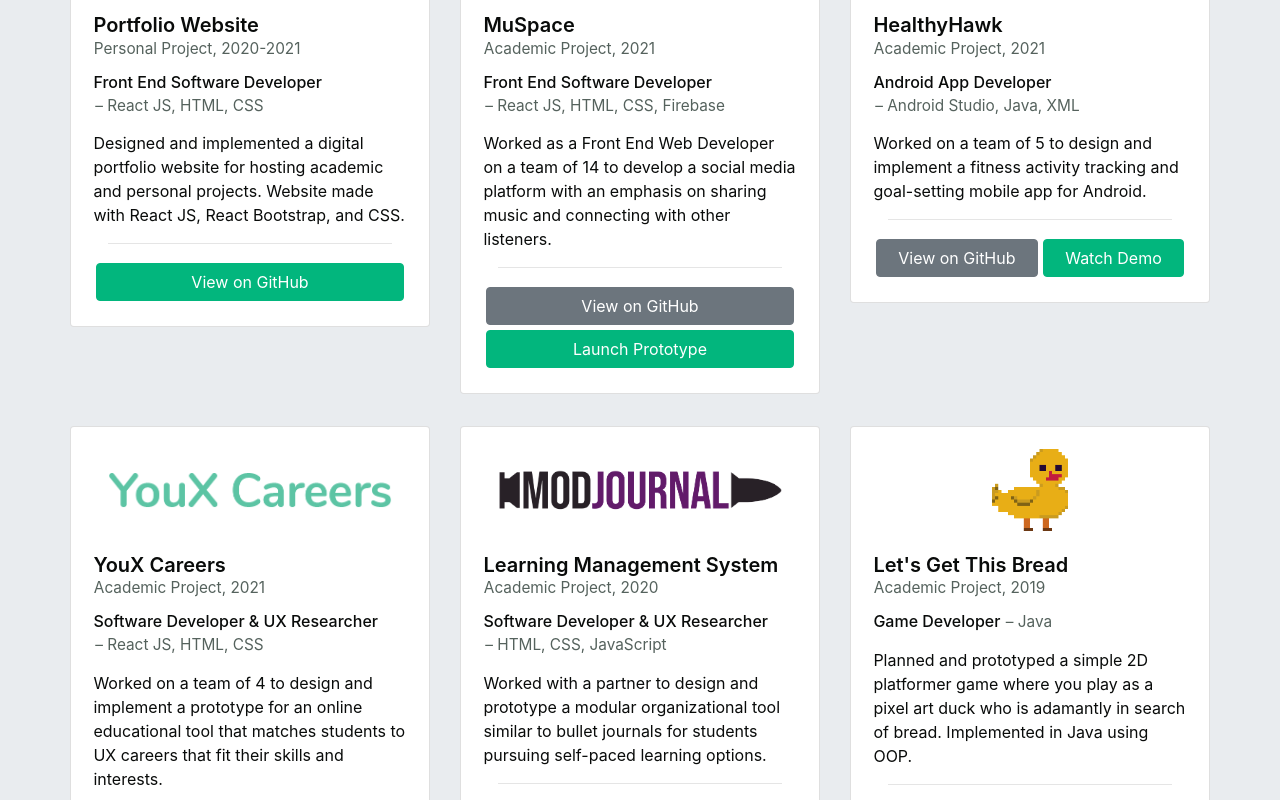
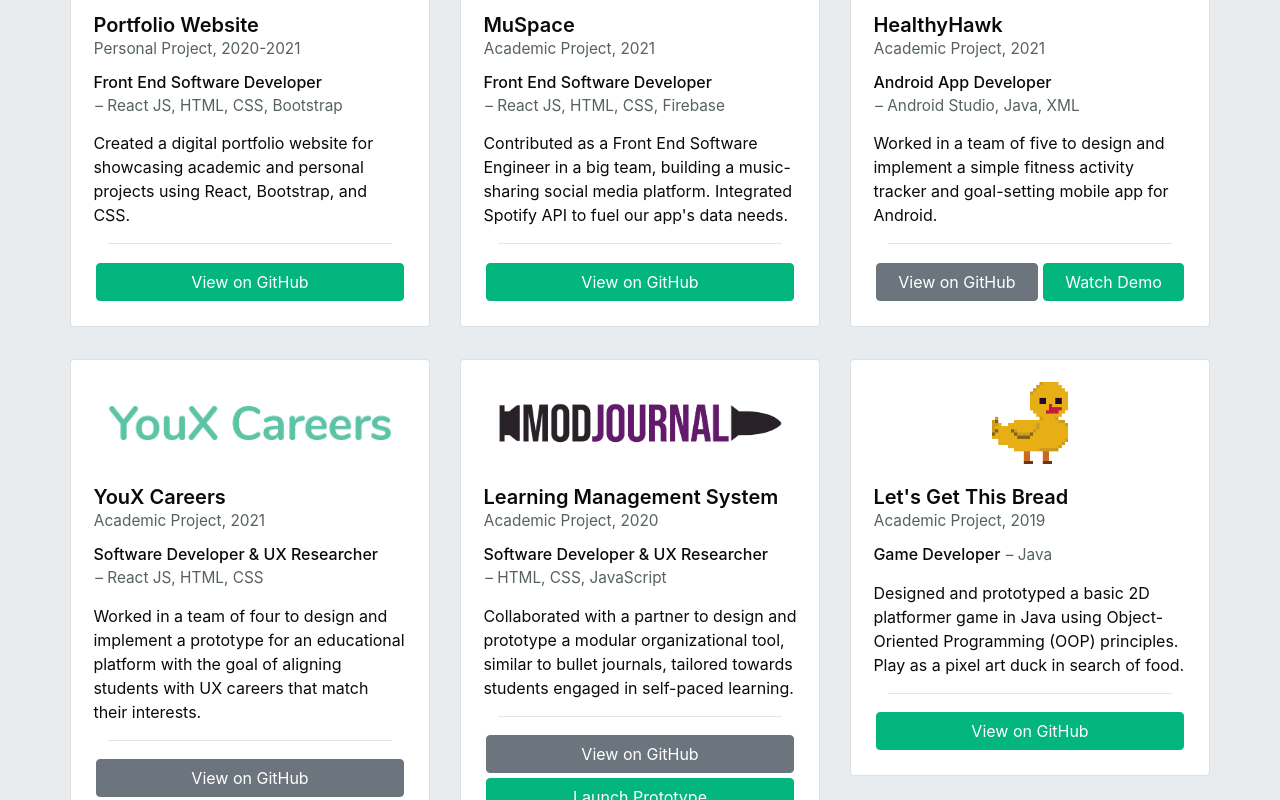
Before and after one commit to kelvinkellner/kelvinkellner.github.io, a React (Create React App) app: page /dev in a window 1280 px wide. Shown: the part 740-1540 px from the top of the page. Built offline with nearby package versions, Linux system fonts and the light colour scheme; a web font is replaced by a local one.

Commit message:
Update Software project descriptions and links

```diff
--- a/src/components/pages/Dev.js
+++ b/src/components/pages/Dev.js
@@ -56,7 +56,7 @@ class Dev extends Component {
             role="Front End Software Developer"
             year="2020-2021"
             type="Personal Project"
-            tech="React JS, HTML, CSS"
+            tech="React JS, HTML, CSS, Bootstrap"
             imgSrc={KelvinKellnerLogo}
             imgAlt="Kelvin Kellner website logo"
             actions={[
@@ -66,8 +66,8 @@ class Dev extends Component {
               },
             ]}
           >
-            Designed and implemented a digital portfolio website for hosting academic and personal projects. Website
-            made with React JS, React Bootstrap, and CSS.
+            Created a digital portfolio website for showcasing academic and personal projects using React, Bootstrap,
+            and CSS.
           </Project>
           <Project
             title="MuSpace"
@@ -80,16 +80,12 @@ class Dev extends Component {
             actions={[
               {
                 message: 'View on GitHub',
-                href: 'https://github.com/SherRao/MuSpace',
-              },
-              {
-                message: 'Launch Prototype',
-                href: 'https://muspace-621b5.web.app/',
+                href: 'https://github.com/kelvinkellner/MuSpace',
               },
             ]}
           >
-            Worked as a Front End Web Developer on a team of 14 to develop a social media platform with an emphasis on
-            sharing music and connecting with other listeners.
+            Contributed as a Front End Software Engineer in a big team, building a music-sharing social media platform.
+            Integrated Spotify API to fuel our app's data needs.
           </Project>
           <Project
             title="HealthyHawk"
@@ -102,16 +98,16 @@ class Dev extends Component {
             actions={[
               {
                 message: 'View on GitHub',
-                href: 'https://github.com/Flatfire/CP470Proj',
+                href: 'https://github.com/kelvinkellner/HealthyHawk',
               },
               {
                 message: 'Watch Demo',
-                href: 'https://drive.google.com/file/d/1pmYB6o_ziJT8AAKS-rssy1aqOsPuO2ik/view?usp=sharing',
+                href: 'https://www.youtube.com/watch?v=r3Z0bfseis0',
               },
             ]}
           >
-            Worked on a team of 5 to design and implement a fitness activity tracking and goal-setting mobile app for
-            Android.
+            Worked in a team of five to design and implement a simple fitness activity tracker and goal-setting mobile
+            app for Android.
           </Project>
           <Project
             title="YouX Careers"
@@ -132,8 +128,8 @@ class Dev extends Component {
               },
             ]}
           >
-            Worked on a team of 4 to design and implement a prototype for an online educational tool that matches
-            students to UX careers that fit their skills and interests.
+            Worked in a team of four to design and implement a prototype for an educational platform with the goal of
+            aligning students with UX careers that match their interests.
           </Project>
           <Project
             title="Learning Management System"
@@ -154,16 +150,9 @@ class Dev extends Component {
               },
             ]}
           >
-            Worked with a partner to design and prototype a modular organizational tool similar to bullet journals for
-            students pursuing self-paced learning options.
+            Collaborated with a partner to design and prototype a modular organizational tool, similar to bullet
+            journals, tailored towards students engaged in self-paced learning.
           </Project>
-          {/**<Project title="Dave&apos;s Auto Service" role="Web Designer &amp; Digital Media Manager" year="2015-2020" type="Part-Time Employement" tech="Wix Editor, Adobe Suite" imgSrc={DavesAutoLogo} imgAlt="Dave's Auto Service Logo"
-                actions={[{
-                        message: "Visit Website",
-                        href: "https://www.davesautoservice.ca/"
-                    }]}>
-                    Designed a visually appealing website for customers to quickly discover important information about the business.
-                </Project>**/}
           <Project
             title="Let's Get This Bread"
             role="Game Developer"
@@ -179,8 +168,8 @@ class Dev extends Component {
               },
             ]}
           >
-            Planned and prototyped a simple 2D platformer game where you play as a pixel art duck who is adamantly in
-            search of bread. Implemented in Java using OOP.
+            Designed and prototyped a basic 2D platformer game in Java using Object-Oriented Programming (OOP)
+            principles. Play as a pixel art duck in search of food.
           </Project>
         </ProjectDeck>
       </div>
```
